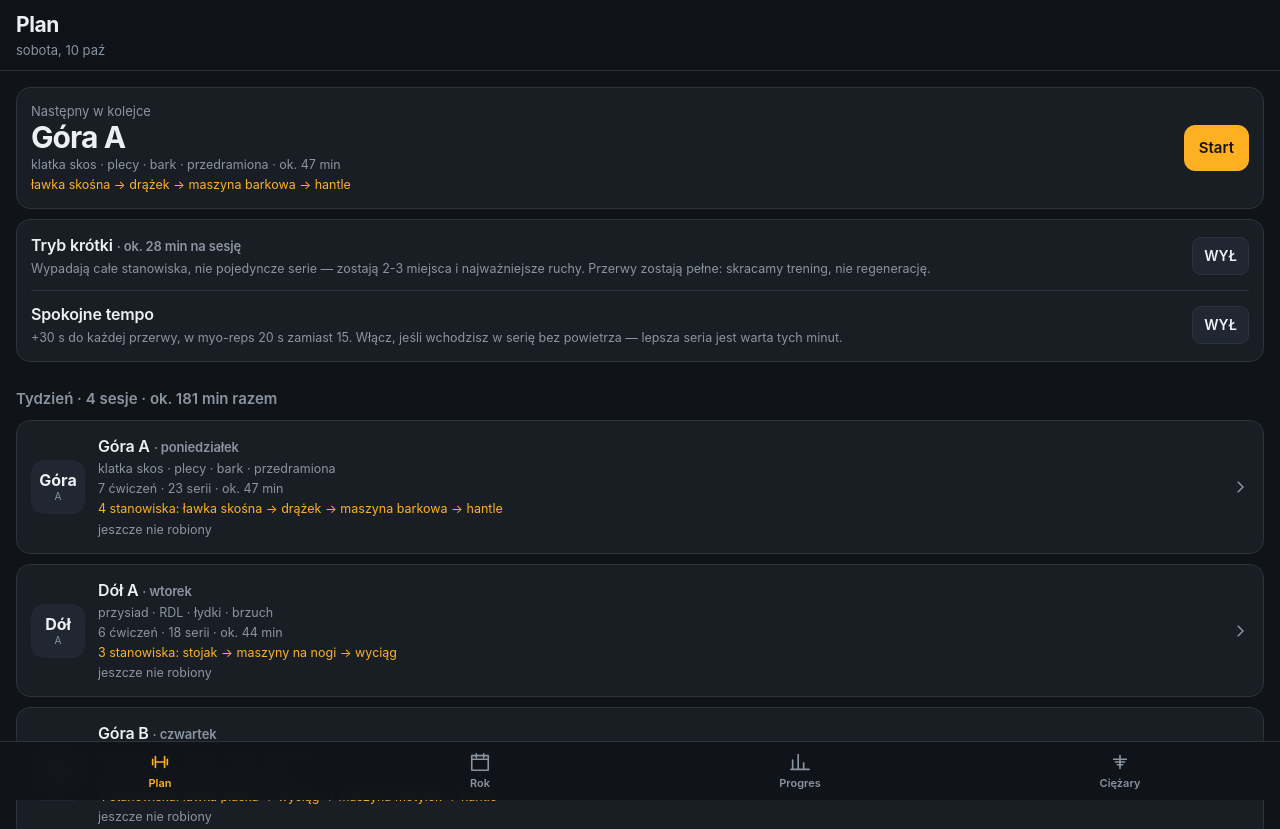
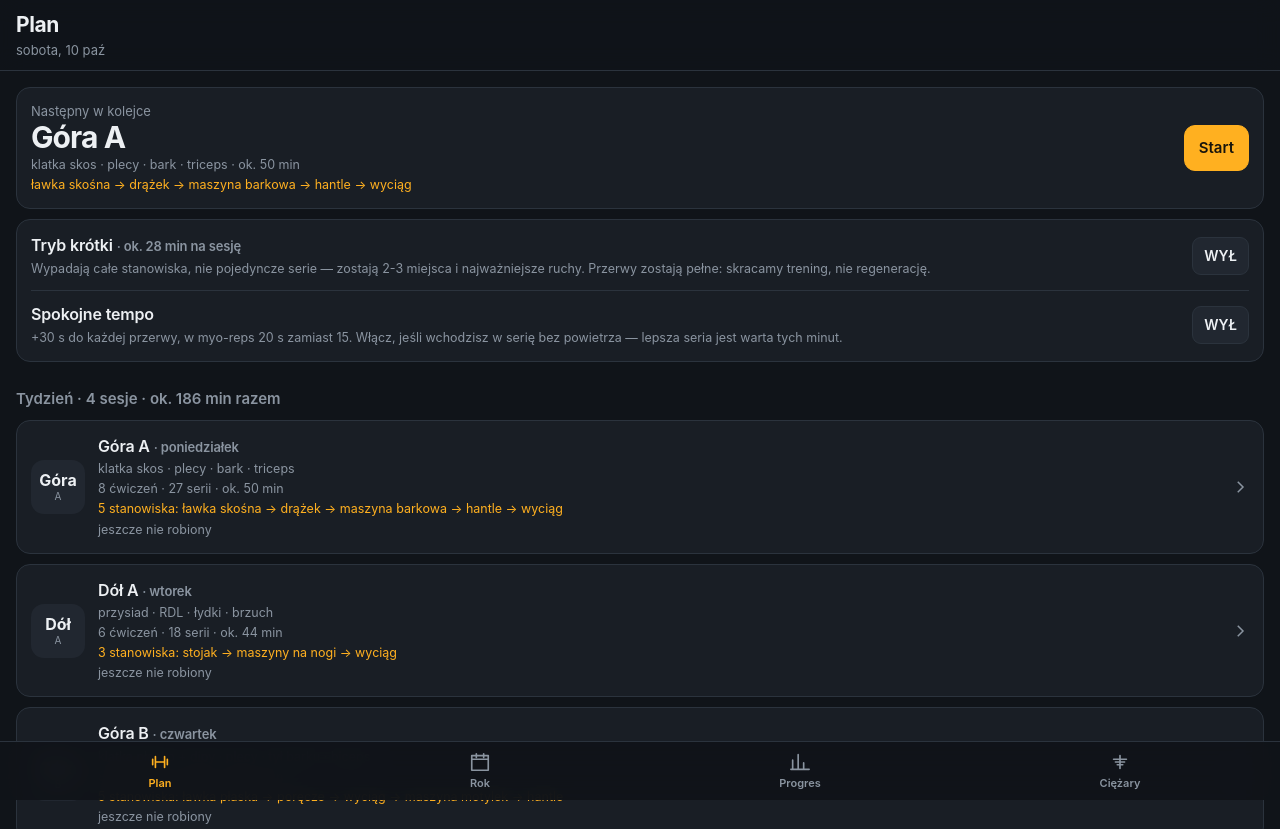
Before and after one commit to AlpiClub-dev/trening, a plain HTML site: page index.html in a window 1280 px wide. Shown: the top 829 px of the page. Drawn offline with Linux system fonts and the light colour scheme.

Commit message:
Płaska i dipy obok siebie, góry przebudowane pod sylwetkę
Oba wyciskania zostają w planie: czwartek zaczyna się od wyciskania
płaskiego (55 kg, przerwa 2,5 min), zaraz po nim dipy z ciężarem
(+15 kg, przerwa 2 min). Klatka rośnie z 9 do 12 serii tygodniowo,
czyli do środka zakresu, w którym faktycznie przybywa.

Żeby czwartek nie puchł, dwa bloki przeniosły się gdzie indziej:
- prostowanie tricepsu na wyciągu -> poniedziałek, jako ostatnie
  stanowisko po drodze do wyjścia (triceps to dwie trzecie obwodu
  ramienia, więc zostaje bezpośrednia robota, a nie tylko odpadki
  z wyciskań),
- reverse curl -> Dobitka, gdzie nic go wcześniej nie męczy.

Objętość: klatka 12, plecy 12,5, czworogłowe 11, pośladek 11,
dwugłowe 10,5, biceps 10,5, triceps 10,5, bark bok 9, brzuch 9.
Z Dobitką klatka 15, bark bok 12, przedramię 9, bark tył 8.

Czasy: 50 / 44 / 52 / 40 min. Czwartek jest najdłuższy, bo niesie
dwa ciężkie wyciskania — to cena za trzymanie płaskiej i dipów obok
siebie.

Co-Authored-By: Claude Opus 5 <noreply@anthropic.com>
Claude-Session: https://claude.ai/code/session_01Jorj5bgDuvvn5jd5xHZXZm

```diff
--- a/index.html
+++ b/index.html
@@ -225,7 +225,7 @@ svg.spark{width:100%;height:130px;display:block}
    Ciężary startowe (pole w) to Twoje wyniki z poprzedniej apki.
    ========================================================================= */
 var PLAN = {
-  upperA:{name:"Góra A", short:"Góra", tag:"A", day:"poniedziałek", kind:"upper", focus:"klatka skos · plecy · bark · przedramiona",
+  upperA:{name:"Góra A", short:"Góra", tag:"A", day:"poniedziałek", kind:"upper", focus:"klatka skos · plecy · bark · triceps",
     st:[
       {k:"S1", n:"Ławka skośna ze sztangą", place:"ławka skośna", mode:"solo",
         d:"Zajmujesz ławkę i nie oddajesz jej do końca bloku. Rozbiegówki i serie robocze z jednego gryfu."},
@@ -235,6 +235,8 @@ var PLAN = {
         d:"Siadasz, ustawiasz siedzisko i wyciskasz. Żadnej stabilizacji, żadnego balansowania — cały wysiłek idzie w bark, nie w trzymanie się w pionie."},
       {k:"S4", n:"Hantle i ławka — wiosłowanie", place:"hantle", mode:"solo",
         d:"Ręka oparta o stojak, maszynę albo brzeg ławki skośnej — płaska ławka nie jest do niczego potrzebna. Zwykłe serie robocze z pełną przerwą, obie strony w jednej serii."},
+      {k:"S6", n:"Wyciąg — triceps (albo mata)", place:"wyciąg", mode:"myo",
+        d:"Ostatnie dwie i pół minuty, po drodze do wyjścia. Prosty drążek na wyciągu — albo pompki diamentowe na macie, jeśli nie chcesz nadkładać drogi (zamiennik na rewersie)."},
       {k:"S5", n:"Hantle — blok myo-reps", place:"hantle", mode:"myo",
         d:"To samo miejsce, nie ruszasz się. Trzy bloki po dwie i pół minuty: seria do upadku, 15 s, trzy dobitki po 3-5 powtórzeń. Te 15 s to odstęp w środku serii, nie przerwa między seriami."}
     ], ex:[
@@ -259,6 +261,9 @@ var PLAN = {
     {id:"curl_twist", n:"Uginanie z obrotem (Zottman)", g:"S5", q:1, myo:1, s:4, inc:2, r:"10-12", rir:"0-1", rest:15, w:10, m:["biceps","przedramię"],
       why:"Twój sposób: w górę podchwytem normalnie, w górze obracasz nadgarstki, w dół młotkowo albo nachwytem, na dole obrót z powrotem. To stary wariant zwany uginaniem Zottmana — faza w górę robi biceps, faza w dół w obróconym chwycie dokłada ramienno-promieniowy i prostowniki przedramienia. Stoi w środku bloku, żeby rozdzielić dwa ćwiczenia na bark.",
       cue:"Obrót robisz w górze i na dole, nigdy w trakcie ruchu. W dół wolniej niż w górę, bo tam pracuje przedramię."},
+    {id:"tri_cable", n:"Prostowanie tricepsu na wyciągu", g:"S6", myo:1, s:4, inc:2.5, r:"10-15", rir:"0", rest:15, w:20, m:["triceps"],
+      why:"Z logu: 25 kg × 8 → 20 kg na 10-15. Triceps to dwie trzecie obwodu ramienia, więc dostaje bezpośrednią robotę, a nie tylko odpadki z wyciskań. W poniedziałek, bo czwartek ma już dwa ciężkie wyciskania i dipy.",
+      cue:"Łokcie przy tułowiu i nieruchome, w górze nie zwalniasz, powrót kontrolowany."}
   ]},
   lowerA:{name:"Dół A", short:"Dół", tag:"A", day:"wtorek", kind:"lower", focus:"przysiad · RDL · łydki · brzuch",
     st:[
@@ -288,14 +293,14 @@ var PLAN = {
       why:"Jedyne ćwiczenie brzucha, w którym dokładasz kilogramy. Brzuch rośnie od obciążenia tak samo jak reszta.",
       cue:"Zwijasz kręgosłup, biodra stoją w miejscu."}
   ]},
-  upperB:{name:"Góra B", short:"Góra", tag:"B", day:"czwartek", kind:"upper", focus:"klatka płasko · plecy · bark · ramiona",
+  upperB:{name:"Góra B", short:"Góra", tag:"B", day:"czwartek", kind:"upper", focus:"klatka płasko + dipy · plecy · tył barku · biceps",
     st:[
       {k:"S1", n:"Ławka płaska ze sztangą", place:"ławka płaska", mode:"solo",
         d:"Zajmujesz ławkę i nie oddajesz jej do końca bloku. Najcięższy ruch dnia idzie pierwszy, z pełną przerwą."},
+      {k:"S1B", n:"Poręcze", place:"poręcze", mode:"solo",
+        d:"Drugie wyciskanie dnia, tym razem własnym ciężarem i w większym zakresie. Przerwa krótsza niż przy sztandze, bo to już nie jest najcięższy bój."},
       {k:"S2", n:"Wyciąg górny i dolny", place:"wyciąg", mode:"seq",
         d:"Ściąganie, wiosłowanie siedząc i face pull — wszystko z tego samego wyciągu, zmieniasz tylko uchwyt i wysokość bloczka. Po kolei."},
-      {k:"S2B", n:"Wyciąg — triceps", place:"wyciąg", mode:"myo",
-        d:"Dalej ten sam wyciąg, tylko prosty drążek zamiast uchwytu do ściągania. Jeden blok myo: seria do upadku, 15 s, trzy dobitki."},
       {k:"S3", n:"Maszyna motylek", place:"maszyna motylek", mode:"alt",
         d:"Rozpiętki normalne i odwrotne na TEJ SAMEJ maszynie: klatka plecami do oparcia, tył barku przodem do oparcia. Przekładasz uchwyty, obracasz się i tyle — na zmianę, bez chodzenia."},
       {k:"S4", n:"Hantle — blok myo-reps", place:"hantle", mode:"myo",
@@ -304,6 +309,9 @@ var PLAN = {
     {id:"bench", n:"Wyciskanie na ławce płaskiej (sztanga)", g:"S1", q:1, s:3, inc:2.5, r:"6-8", rir:"1", rest:150, w:55, test:1, m:["klatka"], sec:["triceps","bark przód"],
       why:"Płaskie wyciskanie, którego wcześniej w planie nie było — i słusznie Cię to wkurzało, bo to najprostszy sposób mierzenia siły górnej połowy ciała i najwygodniejsze ćwiczenie do progresji o 2,5 kg. Szacunek z logu: skos 60 kg × 3, płaskie jest zwykle 5-10% mocniejsze, więc 55 kg na 6-8 z RIR 1. Tydzień 1 to kalibracja. Dipy nie zniknęły — siedzą na rewersie kafelka jako zamiennik, z Twoim startem +15 kg.",
       cue:"Łopatki ściągnięte i wbite w ławkę, stopy mocno na podłodze, sztanga schodzi do dołu klatki, łokcie ~45° od tułowia. Nie odbijasz od klatki."},
+    {id:"dips", n:"Dipy z ciężarem", g:"S1B", s:3, inc:2.5, r:"6-8", rir:"1", rest:120, w:15, plus:1, m:["klatka","triceps"],
+      why:"Z logu: +20 kg × 6, więc start +15 kg przy trzech seriach. Zostają w planie razem z płaską, bo to dwa różne kąty na tę samą partię: sztanga daje ciężar i prostą progresję, dipy większy zakres i dolną klatkę. Klatka dostaje przez to 12 serii tygodniowo, czyli tyle, ile potrzeba, żeby urosła.",
+      cue:"Lekki skłon tułowia do przodu, zejście do kąta prostego w łokciu, ciężar w pasie albo w plecaku."},
     {id:"pulldown", n:"Ściąganie drążka szeroko", g:"S2", q:1, s:3, rp:1, inc:2.5, r:"10-12", rir:"0", rest:105, w:55, m:["plecy"], sec:["biceps"],
       why:"Szacunek z podciągania +12 kg. Druga dawka pleców w tygodniu, w kontrolowanym zakresie zamiast na ciężar. Dwie serie do upadku plus dobitka — na maszynie to bezpieczne.",
       cue:"Drążek do góry klatki, łokcie w dół, bez odchylania się całym ciałem."},
@@ -319,18 +327,12 @@ var PLAN = {
     {id:"face_pull", n:"Face pull", g:"S2", s:2, inc:2.5, r:"15-20", rir:"1", rest:45, w:12.5, m:["bark tył"],
       why:"Wraca na swoje miejsce. Z logu: 15 kg × 12 → 12,5 kg na wyższy zakres. Tył barku plus zdrowie stawu przy takiej liczbie wyciskań — a robisz go na tym samym wyciągu, przy którym już stoisz, tylko bloczek idzie w górę.",
       cue:"Linka do czoła, na końcu ruchu rotacja zewnętrzna, łokcie wysoko."},
-    {id:"tri_cable", n:"Prostowanie tricepsu na wyciągu", g:"S2B", myo:1, s:4, inc:2.5, r:"10-15", rir:"0", rest:15, w:20, m:["triceps"],
-      why:"Z logu: 25 kg × 8 → 20 kg na 10-15. Całe bezpośrednie obciążenie tricepsu w tygodniu siedzi tutaj, na tym samym wyciągu, przy którym już stoisz — wystarczy prosty drążek zamiast uchwytu do ściągania. W poniedziałek triceps ma wolne.",
-      cue:"Łokcie przy tułowiu i nieruchome, w górze nie zwalniasz, powrót kontrolowany."},
     {id:"curl_incline", n:"Uginanie bicepsa na skosie", g:"S4", q:1, myo:1, s:4, inc:2, r:"8-12", rir:"0-1", rest:15, w:8, m:["biceps"],
       why:"Biceps w rozciągnięciu, wariant przyjazny dla łokcia. Idzie PIERWSZY w bloku, na świeże ramię.",
       cue:"Ramiona zostają za tułowiem, nie kołyszesz hantlami."},
     {id:"lat_raise_b", n:"Wznosy bokiem", g:"S4", q:1, myo:1, s:4, inc:2, r:"12-15", rir:"0", rest:15, w:6, m:["bark bok"],
       why:"Bok barku dostaje bodziec trzy razy w tygodniu, bo to mała partia, która znosi dużo objętości. Stoi w środku bloku, żeby rozdzielić dwa uginania — po bicepsie ramię ma dwie i pół minuty na oddech.",
-      cue:"Ten sam ruch co w Górze A. Jak wchodzi 15 powtórzeń w serii aktywacyjnej, dokładasz kilo."},
-    {id:"rev_curl", n:"Uginanie podchwytem odwrotnym (reverse curl)", g:"S4", myo:1, s:4, inc:2, r:"10-15", rir:"0", rest:15, w:15, m:["przedramię"], sec:["biceps"],
-      why:"Prostowniki i ramienno-promieniowy. Idzie na końcu i po przerwie na wznosy, bo zaraz po uginaniu na skosie ramię było już zmęczone i ciężar leciał w dół.",
-      cue:"Chwyt nachwytem, nadgarstki sztywne i lekko w górę. Ciężar dużo mniejszy niż w zwykłym uginaniu, to normalne."}
+      cue:"Ten sam ruch co w Górze A. Jak wchodzi 15 powtórzeń w serii aktywacyjnej, dokładasz kilo."}
   ]},
   lowerB:{name:"Dół B", short:"Dół", tag:"B", day:"piątek", kind:"lower", focus:"suwnica · pośladki · dwugłowe · bark",
     st:[
@@ -370,7 +372,7 @@ var PLAN = {
       why:"Brzuch w pracy antywyprostnej, czyli w rozciągnięciu — tego nie daje żadne spięcie. Progresja wariantem: z kolan → z kolan dalej → ze stóp.",
       cue:"Miednica podwinięta przez cały ruch, krzyż nie opada. Wracasz brzuchem, nie rękami."}
   ]},
-  extra:{name:"Dobitka", short:"Extra", tag:"+", day:"sobota", kind:"upper", opt:1, focus:"klatka · tył barku · łydki · ramiona — dzień dodatkowy",
+  extra:{name:"Dobitka", short:"Extra", tag:"+", day:"sobota", kind:"upper", opt:1, focus:"klatka · tył barku · łydki · przedramiona — dzień dodatkowy",
     st:[
       {k:"S1", n:"Maszyna motylek", place:"maszyna motylek", mode:"alt",
         d:"Rozpiętki normalne i odwrotne na tej samej maszynie, na zmianę. Klatka i tył barku to dwie partie, które w planie podstawowym mają najmniej — tu dostają po trzy serie i nic więcej się nie dzieje."},
@@ -391,9 +393,9 @@ var PLAN = {
     {id:"lat_raise_x", n:"Wznosy bokiem", g:"S3", q:1, myo:1, s:4, inc:2, r:"12-15", rir:"0", rest:15, w:6, m:["bark bok"],
       why:"Czwarty raz w tygodniu. Bok barku znosi taką częstotliwość i to on daje szerokość, czyli rzecz, która przy 185 cm robi największą różnicę.",
       cue:"Prowadzisz łokciem, nie dłonią. Lekko, bez zamachu."},
-    {id:"curl_twist_x", n:"Uginanie z obrotem (Zottman)", g:"S3", q:1, myo:1, s:4, inc:2, r:"10-12", rir:"0-1", rest:15, w:10, m:["biceps","przedramię"],
-      why:"Ten sam ruch co w poniedziałek: w górę podchwytem, w górze obrót, w dół młotkowo. Biceps i przedramię jednym ćwiczeniem, na koniec dnia, w którym nic Cię wcześniej nie zmęczyło.",
-      cue:"Obrót w górze i na dole, nigdy w trakcie ruchu. W dół wolniej niż w górę."}
+    {id:"rev_curl", n:"Uginanie podchwytem odwrotnym (reverse curl)", g:"S3", q:1, myo:1, s:4, inc:2, r:"10-15", rir:"0", rest:15, w:15, m:["przedramię"], sec:["biceps"],
+      why:"Prostowniki przedramienia i ramienno-promieniowy. Wylądował tutaj, bo w czwartek po dwóch wyciskaniach i dipach ramię jest już zmęczone, a w sobotę nic go wcześniej nie rusza.",
+      cue:"Chwyt nachwytem, nadgarstki sztywne i lekko w górę. Ciężar dużo mniejszy niż w zwykłym uginaniu, to normalne."}
   ]}
 };
 var DAYKEYS = ["upperA","lowerA","upperB","lowerB"];
@@ -426,9 +428,12 @@ var ALT = {
   curl_twist:{n:"Uginanie młotkowe", w:10, inc:2,
     why:"Prostsza wersja bez obracania nadgarstka. Mniej dla prostowników przedramienia, ale ramienno-promieniowy dostaje swoje.",
     cue:"Chwyt neutralny przez cały ruch, bez odchylania tułowia."},
-  bench:{n:"Dipy z ciężarem", w:15, inc:2.5, plus:1,
-    why:"Twój stary bój: z logu +20 kg × 6, więc start +15 kg przy trzech seriach. Klatka dolna i triceps w jednym ruchu, większy zakres niż sztanga. Bierz, gdy ławka jest zajęta albo po prostu masz ochotę — to równorzędne ćwiczenie, nie gorsze.",
-    cue:"Lekki skłon tułowia do przodu, zejście do kąta prostego w łokciu, ciężar w pasie albo w plecaku."},
+  bench:{n:"Wyciskanie hantli na ławce płaskiej", w:22, inc:2, test:1,
+    why:"Gdy ławka ze sztangą jest zajęta. Hantle schodzą niżej niż gryf, więc klatka pracuje w większym zakresie, kosztem ciężaru.",
+    cue:"Hantle do linii sutków, łokcie ~45°, w górze nie stukasz nimi o siebie."},
+  dips:{n:"Pompki na poręczach bez ciężaru", w:0, bw:1, plus:0,
+    why:"Gdy nie masz pasa ani plecaka. Robisz na masę ciała i progresujesz powtórzeniami aż do górnego zakresu, potem dokładasz ciężar.",
+    cue:"Lekki skłon do przodu, zejście do kąta prostego w łokciu."},
   pulldown:{n:"Podciąganie podchwytem", w:0, plus:1, inc:2.5,
     why:"Gdy wyciąg górny jest zajęty. Podchwyt daje inny kąt najszerszego i więcej bicepsa niż nachwyt z poniedziałku.",
     cue:"Pełny zwis na dole, klatka do drążka, bez wymachu."},
@@ -452,9 +457,6 @@ var ALT = {
     cue:"Łokcie przy tułowiu i nieruchome, bez bujania."},
   lat_raise_b:{n:"Wznosy bokiem na wyciągu (jednorącz)", w:7.5, inc:2.5,
     why:"To samo co w poniedziałek: stałe napięcie w całym zakresie.", cue:"Linka z dolnego bloczka, zza pleców, prowadzisz łokciem."},
-  rev_curl:{n:"Uginanie nadgarstków nachwytem", w:10, inc:2.5,
-    why:"Gdy łokieć marudzi przy reverse curlu. Bierze te same prostowniki przedramienia, ale bez obciążania stawu łokciowego.",
-    cue:"Przedramiona na udach, grzbiety dłoni do góry, ruch tylko w nadgarstku."},
   squat:{n:"Przysiad w suwnicy Smitha", w:50, inc:5, test:1,
     why:"Gdy stojak zajęty albo nie masz asekuracji. Tor prowadzony, więc można zejść niżej i bliżej upadku bez ryzyka.",
     cue:"Stopy lekko przed sobą, pełny zakres, zabezpieczenia ustawione."},
@@ -501,8 +503,9 @@ var ALT = {
     why:"Stałe napięcie w całym zakresie.", cue:"Linka z dolnego bloczka, zza pleców."},
   lat_raise_x:{n:"Wznosy bokiem na wyciągu (jednorącz)", w:7.5, inc:2.5,
     why:"Stałe napięcie w całym zakresie.", cue:"Linka z dolnego bloczka, zza pleców."},
-  curl_twist_x:{n:"Uginanie młotkowe", w:10, inc:2,
-    why:"Prostsza wersja bez obracania nadgarstka.", cue:"Chwyt neutralny przez cały ruch."}
+  rev_curl:{n:"Uginanie nadgarstków nachwytem", w:10, inc:2.5,
+    why:"Gdy łokieć marudzi przy reverse curlu. Te same prostowniki przedramienia, bez obciążania stawu łokciowego.",
+    cue:"Przedramiona na udach, grzbiety dłoni do góry, ruch tylko w nadgarstku."}
 };
 ALLDAYS.forEach(function(k){ PLAN[k].ex.forEach(function(e){ if(ALT[e.id]) e.alt = ALT[e.id]; }); });
 
```
Also changed, not shown: 1 other file.
